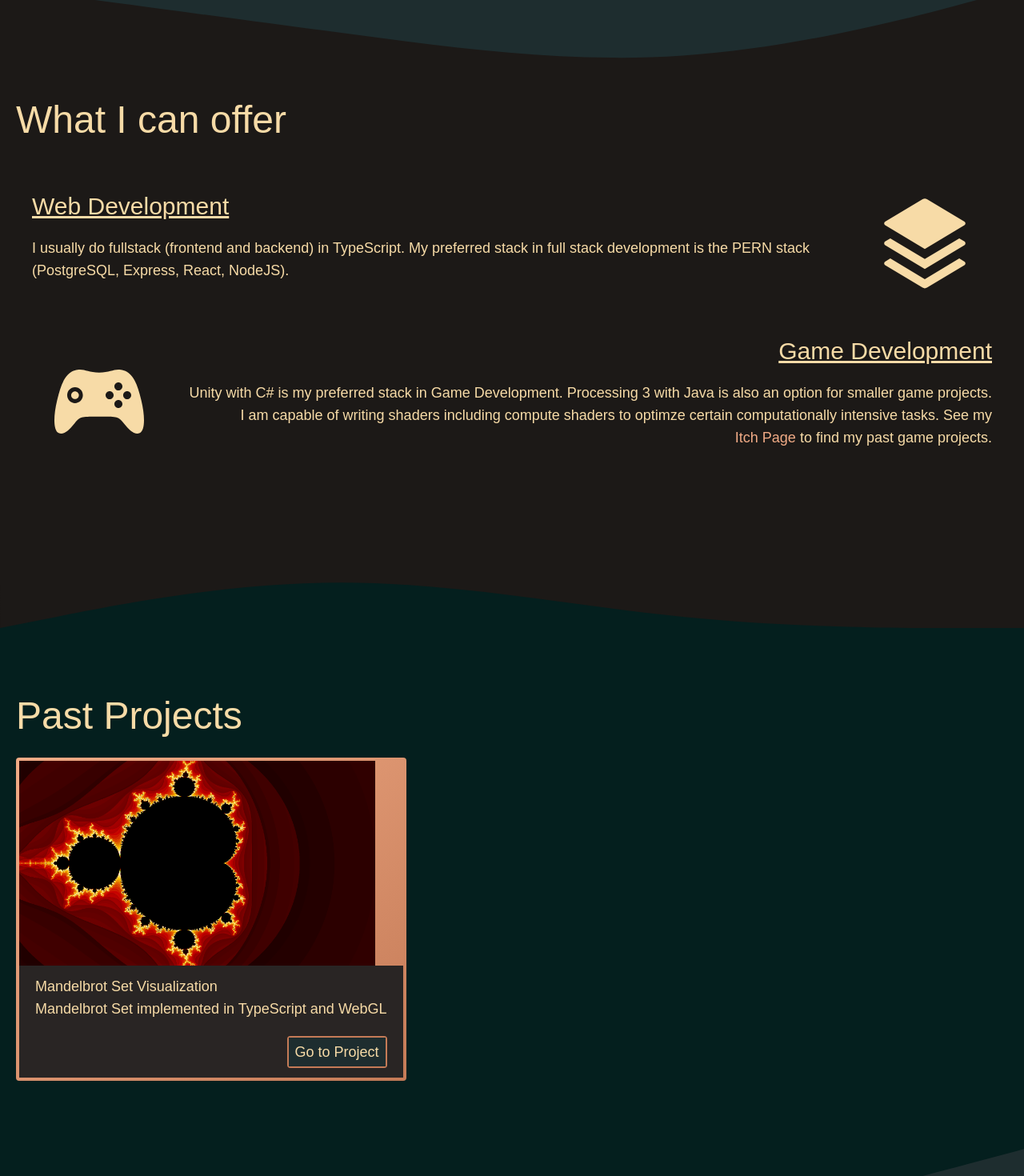
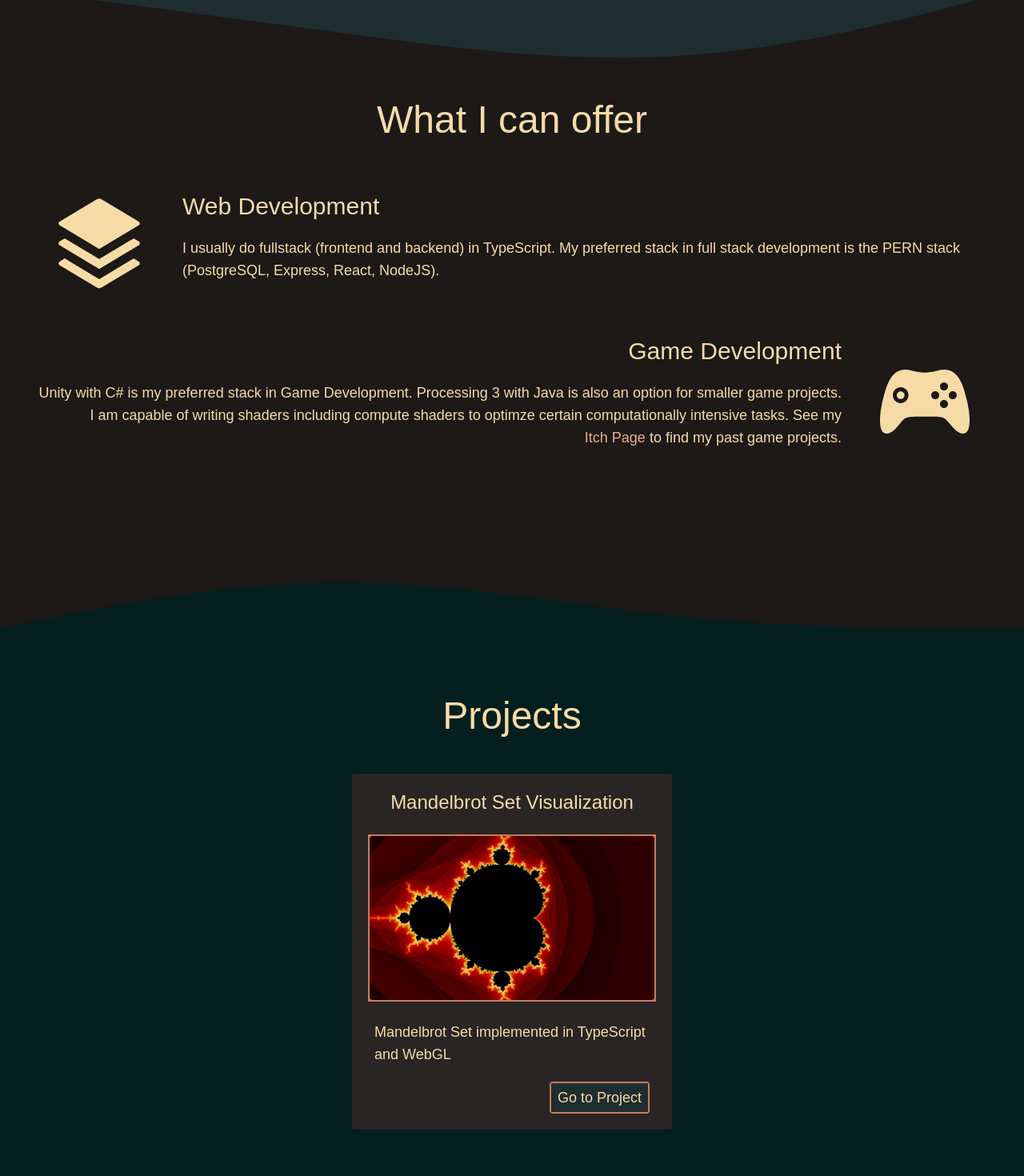
Before and after one commit to SushiWaUmai/SushiWaUmai.github.io, a Next.js app: page / in a window 1280 px wide. Shown: the part 540-2010 px from the top of the page at 80% size. Built offline with nearby package versions, Linux system fonts and the light colour scheme; a web font is replaced by a local one.

Commit message:
feat: :sparkles: update project cards

```diff
--- a/src/components/projectcard.tsx
+++ b/src/components/projectcard.tsx
@@ -12,10 +12,20 @@ const ProjectCard: React.FC<ProjectCardProps> = ({
   projectURL,
 }) => {
   return (
-    <article className="bg-gradient-to-br from-tumbleweed to-copper rounded p-1">
-      <img src={imgURL} alt={name} className="object-cover h-[256px]" />
-      <div className="bg-stone-800 px-5 py-3">
-        <h2>{name}</h2>
+    <article className="bg-stone-800 rounded mx-auto w-1/3 p-2">
+      <div className="px-5 py-3">
+        <h2 className="text-2xl text-center">{name}</h2>
+      </div>
+      <div className="p-3">
+        <div className="p-0.5 bg-copper">
+          <img
+            src={imgURL}
+            alt={name}
+            className="object-contain w-full rounded"
+          />
+        </div>
+      </div>
+      <div className="px-5 py-3">
         <p>{description}</p>
 
         <a
--- a/src/views/projects.tsx
+++ b/src/views/projects.tsx
@@ -14,11 +14,11 @@ const Projects: React.FC<ProjectsProps> = () => {
       </svg>
       <div className="container mx-auto">
         <div className="mx-5">
-          <h2 className="text-3xl xl:text-5xl">Past Projects</h2>
+          <h2 className="text-center text-3xl xl:text-5xl">Projects</h2>
 
           <br />
 
-          <figure className="flex gap-x-5">
+          <figure className="mx-5 mt-5 flex gap-x-5">
             <ProjectCard
               name="Mandelbrot Set Visualization"
               description="Mandelbrot Set implemented in TypeScript and WebGL"
--- a/src/views/skills.tsx
+++ b/src/views/skills.tsx
@@ -16,16 +16,14 @@ const Skills: React.FC<SkillsProps> = () => {
       </svg>
       <div className="container mx-auto">
         <div className="mx-5">
-          <h2 className="text-3xl xl:text-5xl">What I can offer</h2>
+          <h2 className="text-center text-3xl xl:text-5xl">What I can offer</h2>
 
           <br />
           <figure className="mx-5 mt-5">
             <FadeInDiv>
-              <div className="flex align-middle items-center md:flex-row flex-col gap-x-5">
+              <div className="flex align-middle items-center flex-col gap-x-5 text-left md:flex-row-reverse md:text-left">
                 <div className="flex-grow">
-                  <h3 className="underline text-xl xl:text-3xl">
-                    Web Development
-                  </h3>
+                  <h3 className="text-xl xl:text-3xl">Web Development</h3>
 
                   <p className="my-5">
                     I usually do fullstack (frontend and backend) in TypeScript.
@@ -45,11 +43,9 @@ const Skills: React.FC<SkillsProps> = () => {
             </FadeInDiv>
             <br />
             <FadeInDiv>
-              <div className="flex align-middle items-center flex-col gap-x-5 text-left md:flex-row-reverse md:text-right">
+              <div className="flex align-middle items-center text-left md:flex-row flex-col gap-x-5 md:text-right">
                 <div className="flex-grow">
-                  <h3 className="underline text-xl xl:text-3xl">
-                    Game Development
-                  </h3>
+                  <h3 className="text-xl xl:text-3xl">Game Development</h3>
 
                   <p className="my-5">
                     Unity with C# is my preferred stack in Game Development.
```
